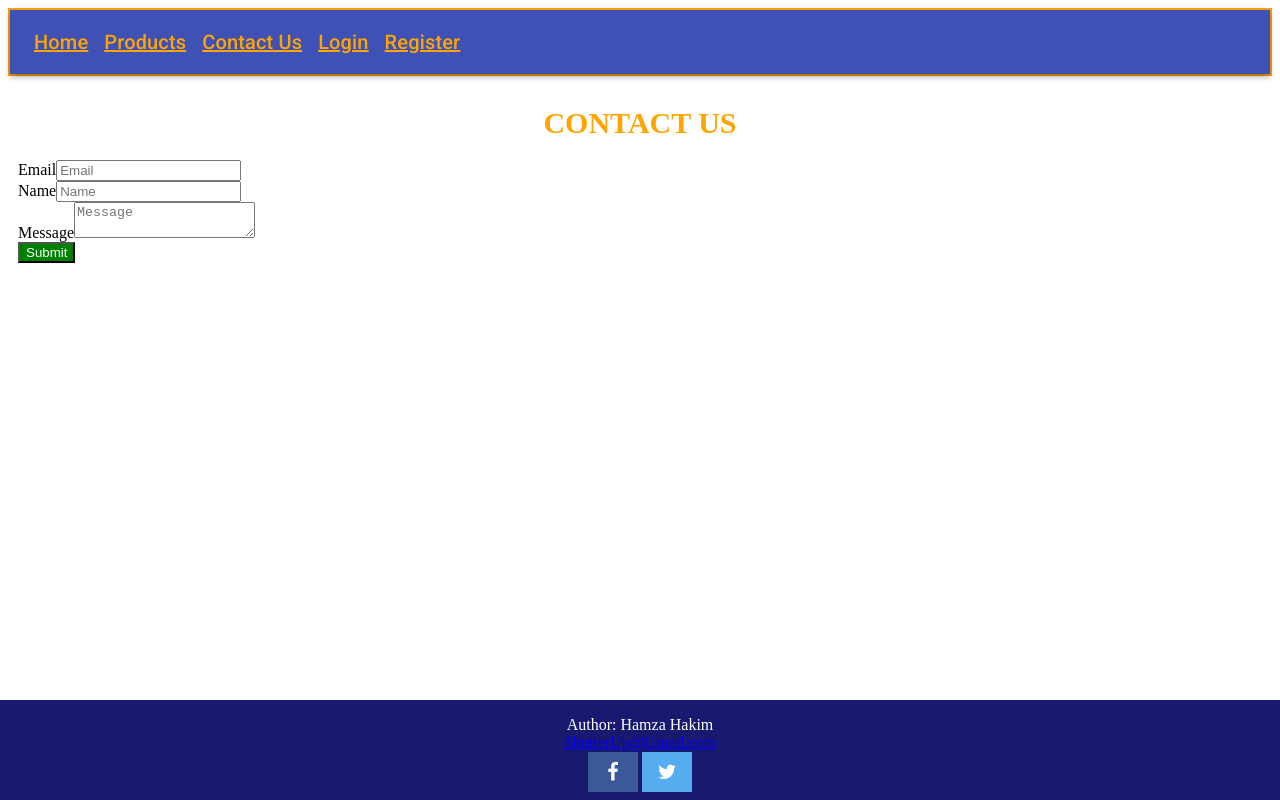
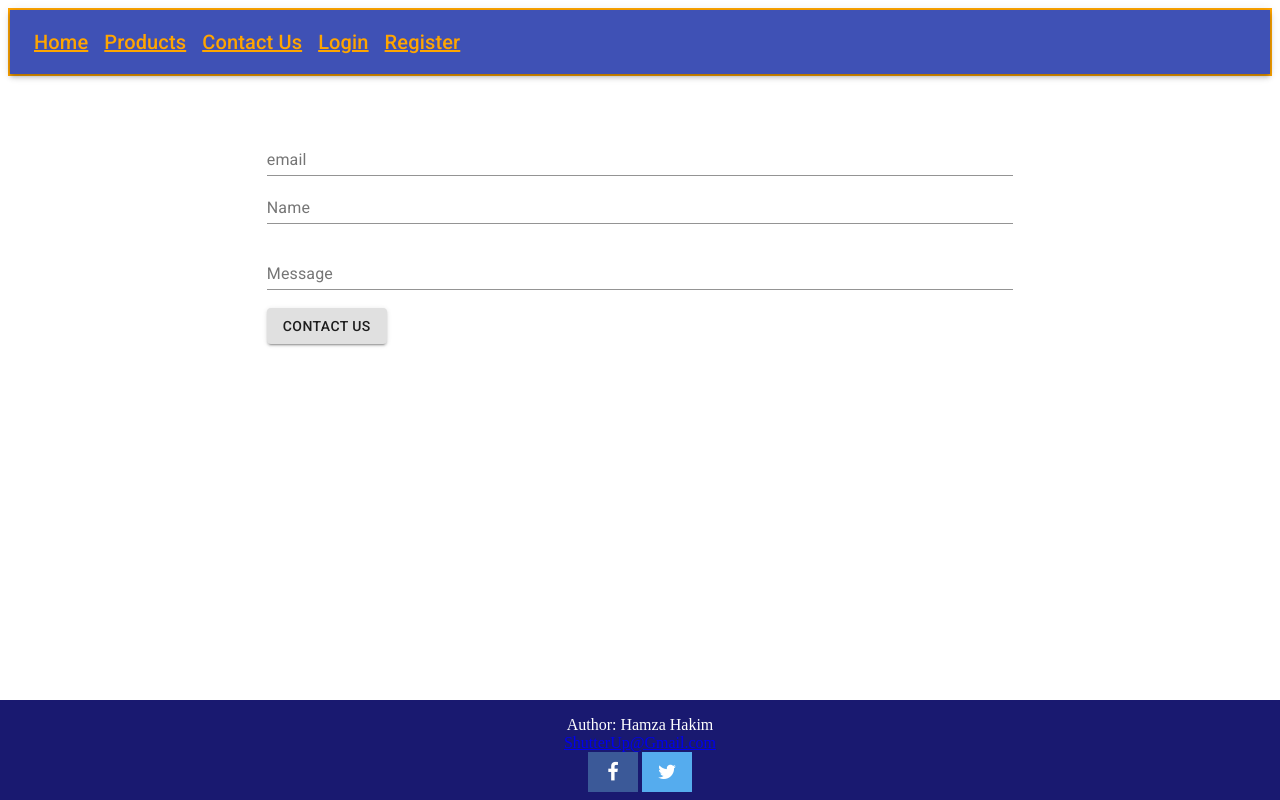
Before and after one commit to SP18-BSE-076/Frontend, a React (Create React App) app: page /contact-us in a window 1280 px wide. Built offline with nearby package versions, Linux system fonts and the light colour scheme.

Commit message:
Update ContactUs.jsx

```diff
--- a/src/components/ContactUs.jsx
+++ b/src/components/ContactUs.jsx
@@ -1,33 +1,77 @@
+import React from "react";
+import { makeStyles } from "@material-ui/core/styles";
+import { TextField, Button } from "@material-ui/core";
+import userService from "../../services/UserService";
 
-import React from 'react';
-
-const ContactUs = () => {
-    return ( <div>
-        <h1 className="text-center">
-            Contact Us
-        </h1>
-        <section className="contact py-5">
-        <div className="container">
-        <form className="col-lg-6 offset-lg-3">
-        <div className="form-group">
-        <label for="email">Email</label>
-        <input type="email" id="email" className="form-control" aria-describedby="emailHelp" placeholder="Email"></input>
-        </div>
-        <div className="form-group">
-        <label for="name">Name</label>
-        <input type="text" id="name" className="form-control" placeholder="Name"></input>
-        </div>
-        <div className="form-group">
-        <label for="message">Message</label>
-        <textarea className="form-control" id="message" placeholder="Message" row="5"></textarea>
-        </div>
-        <div className="text-center">
-        <button href="/" className="btn btn-lg btn-color cont-btn" style={{color:"white", backgroundColor:"green"}}>Submit</button>
-        </div>
-        </form>
-        </div>
-        </section>
-    </div> );
-}
+const useStyles = makeStyles((theme) => ({
+  container: {
+    display: "flex",
+    justifyContent: "center",
+    alignItems: "center",
+    height: "300px",
+  },
+  child: {
+    width: "60%",
+  },
+}));
+const ContactUs = (props) => {
+  const classes = useStyles();
+  const [email, setEmail] = React.useState("");
+  const [password, setPassword] = React.useState("");
+  return (
+    <div className={classes.container}>
+      <div className={classes.child}>
+        <TextField
+          label="email"
+          fullWidth
+          value={email}
+          onChange={(e) => {
+            setEmail(e.target.value);
+          }}
+        />{" "}
+        <br />
+        <TextField
+          label="Name"
+          type="Name"
+          fullWidth
+          value={password}
+          onChange={(e) => {
+            setPassword(e.target.value);
+          }}
+        />{" "}
+        <br />
+        <br />
+        <TextField
+          label="Message"
+          type="Meassage"
+          fullWidth
+          value={password}
+          onChange={(e) => {
+            setPassword(e.target.value);
+          }}
+        />{" "}
+        <br />
+        <br />
+        <Button
+          variant="contained"
+          color="dark"
+          onClick={(e) => {
+            userService
+              .login(email, password)
+              .then((data) => {
+                console.log(data);
+                window.location.href = "/";
+              })
+              .catch((err) => {
+                console.log(err);
+              });
+          }}
+        >
+          Contact Us
+        </Button>
+      </div>
+    </div>
+  );
+};
 
 export default ContactUs;
```
